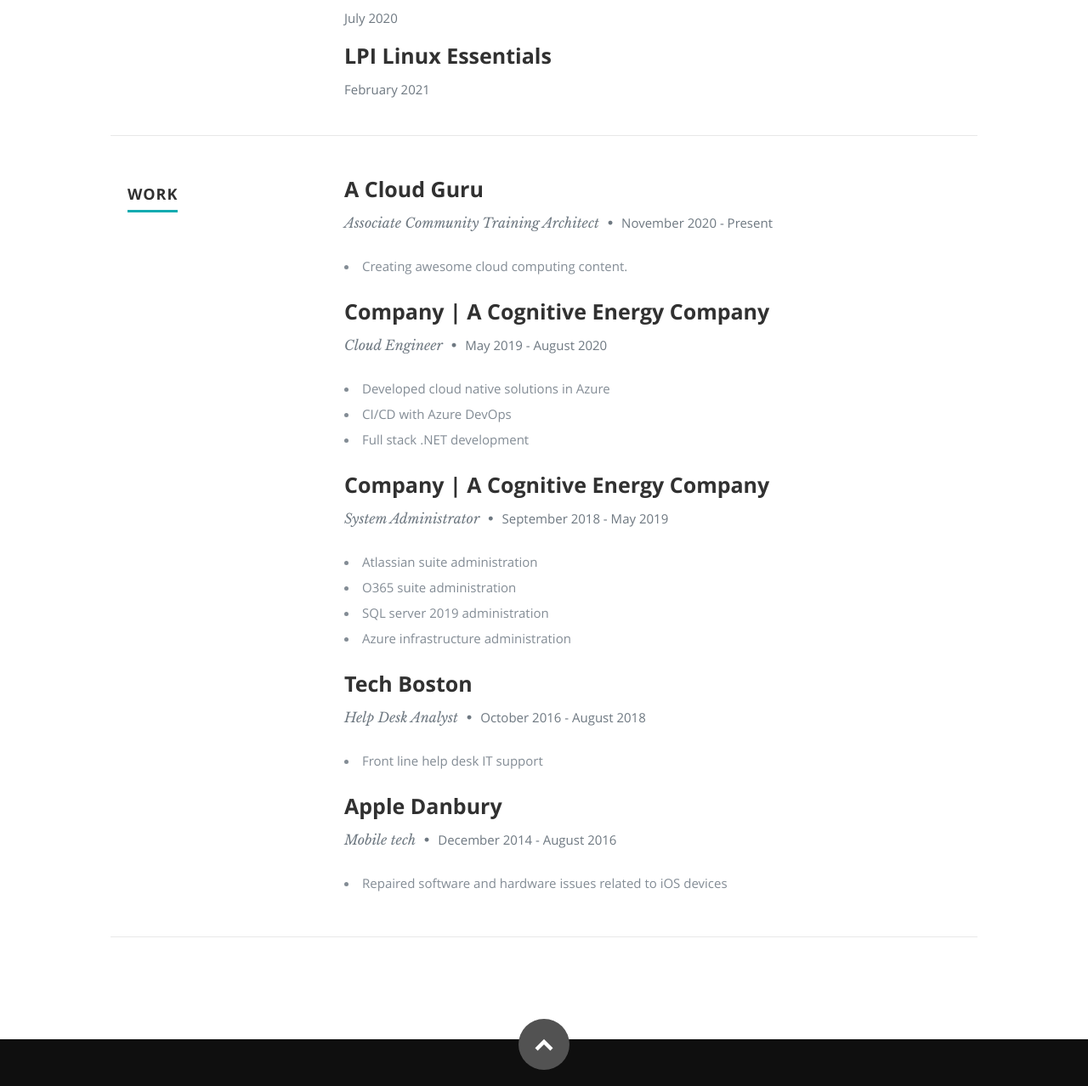
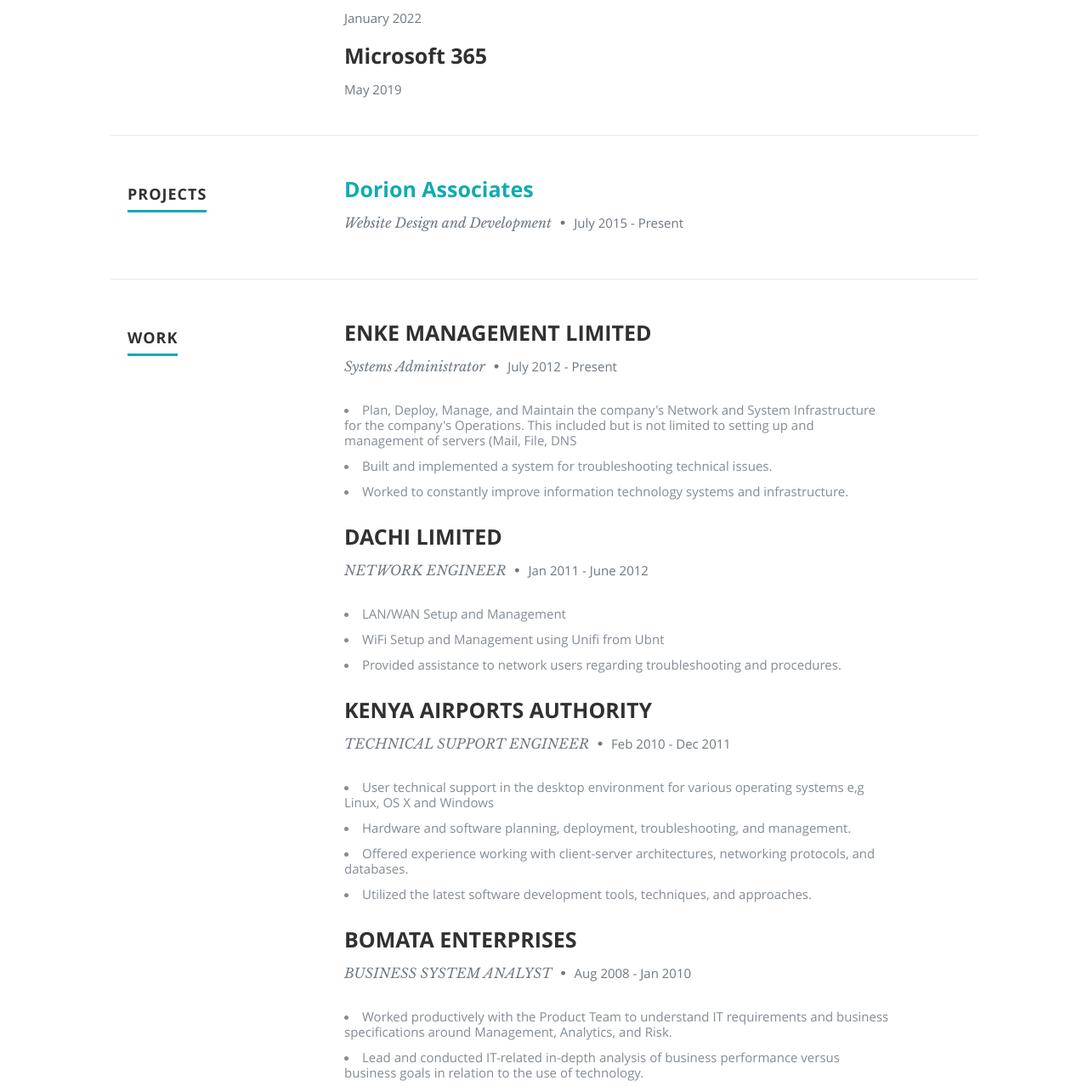
Before and after one commit to stephenwanaswa/azure-resume, a plain HTML site: page frontend/index.html in a window 1280 px wide. Shown: the part 1361-2639 px from the top of the page at 85% size. Drawn offline with nearby package versions, Linux system fonts and the light colour scheme; files whose address does not match are found by name.

Commit message:
updated homepage

```diff
--- a/frontend/css/layout.css
+++ b/frontend/css/layout.css
@@ -261,7 +261,7 @@
 #resume .header-col { padding-top: 9px; }
 #resume .main-col { padding-right: 10%; }
 
-.education, .work {
+.education, .projects, .work {
    margin-bottom: 48px;
    padding-bottom: 24px;
    border-bottom: 1px solid #E8E8E8;
--- a/frontend/index.html
+++ b/frontend/index.html
@@ -89,12 +89,11 @@
 
             <h2>ABOUT ME</h2>
 
-            <p> Hi, I'm Stephen Wanaswa, <span>Training Architect at <a href="https://acloud.guru">A Cloud Guru</a></span>, <span> <a href="https://mvp.microsoft.com/en-us/PublicProfile/5003866">Azure MVP</a></span>
-               and <span><a href="https://youtube.com/madebygps">YouTuber</a></span> focused on making cloud learning more accessible and less daunting for everyone.
+            <p> Hi, I'm Stephen Wanaswa, <span>Cloud computing enthusiast, learning different cloud computing technologies.
 
          </br>
       </br>
-       I built this page as part of the <span><a href="https://github.com/madebygps/cgc-azure-resume">Cloud Guru Azure Resume Challenge.</a></span>
+       I built this page as part of the <span><a href="https://github.com/stephenwanaswa/azure-resume">Cloud Guru Azure Resume Challenge.</a></span>
 
 
          </div> <!-- end .main-col -->
@@ -122,8 +121,8 @@
 
                <div class="twelve columns">
 
-                  <h3>AWS Certified Developer Associate</h3>
-                  <p class="info"><em class="date">March 2018</em></p>
+                  <h3>Azure Fundamentals AZ900</h3>
+                  <p class="info"><em class="date">October 2022</em></p>
 
                </div>
 
@@ -133,8 +132,8 @@
 
                <div class="twelve columns">
 
-                  <h3>Azure Fundamentals AZ900</h3>
-                  <p class="info"><em class="date">July 2020</em></p>
+                  <h3>AWS Certified Cloud Practitioner</h3>
+                  <p class="info"><em class="date">January 2022</em></p>
 
                </div>
 
@@ -144,8 +143,8 @@
 
                <div class="twelve columns">
 
-                  <h3>LPI Linux Essentials</h3>
-                  <p class="info"><em class="date">February 2021</em></p>
+                  <h3>Microsoft 365</h3>
+                  <p class="info"><em class="date">May 2019</em></p>
 
                </div>
 
@@ -155,6 +154,42 @@
 
       </div> <!-- End Education -->
 
+
+      <!-- Projects
+      ----------------------------------------------- -->
+      <div class="row projects">
+
+         <div class="three columns header-col">
+            <h1><span>Projects</span></h1>
+         </div>
+
+         <div class="nine columns main-col">
+
+            <div class="row item">
+
+               <div class="twelve columns">
+
+                  <h3> <a href="http://dorion.co.ke" target="_blank" rel="noopener noreferrer"> Dorion Associates</a></h3>
+                  <p class="info">Website Design and Development <span>&bull;</span> <em class="date">July 2015 - Present</em></p>
+
+                  <p>
+
+                  </p>
+
+               </div>
+
+            </div> <!-- item end -->
+
+
+
+
+
+
+
+
+         </div> <!-- main-col end -->
+
+      </div> <!-- End projects-->
 
       <!-- Work
       ----------------------------------------------- -->
@@ -170,11 +205,13 @@
 
                <div class="twelve columns">
 
-                  <h3>A Cloud Guru</h3>
-                  <p class="info">Associate Community Training Architect <span>&bull;</span> <em class="date">November 2020 - Present</em></p>
+                  <h3>ENKE MANAGEMENT LIMITED</h3>
+                  <p class="info">Systems Administrator <span>&bull;</span> <em class="date">July 2012 - Present</em></p>
 
                   <p>
-                  <li>Creating awesome cloud computing content.</li>
+                  <li>Plan, Deploy, Manage, and Maintain the company's Network and System Infrastructure for the company's Operations. This included but is not limited to setting up and management of servers (Mail, File, DNS</li>
+                  <li>Built and implemented a system for troubleshooting technical issues.</li>
+                  <li>Worked to constantly improve information technology systems and infrastructure.</li>
                   </p>
 
                </div>
@@ -185,13 +222,13 @@
 
                <div class="twelve columns">
 
-                  <h3>Company | A Cognitive Energy Company</h3>
-                  <p class="info">Cloud Engineer <span>&bull;</span> <em class="date">May 2019 - August 2020</em></p>
+                  <h3>DACHI LIMITED</h3>
+                  <p class="info">NETWORK ENGINEER <span>&bull;</span> <em class="date">Jan 2011 - June 2012</em></p>
 
                   <p>
-                     <li>Developed cloud native solutions in Azure</li>
-                     <li>CI/CD with Azure DevOps</li>
-                     <li>Full stack .NET development</li>
+                     <li>LAN/WAN Setup and Management</li>
+                     <li>WiFi Setup and Management using Unifi from Ubnt</li>
+                     <li>Provided assistance to network users regarding troubleshooting and procedures.</li>
                   </p>
 
                </div>
@@ -202,14 +239,14 @@
 
                <div class="twelve columns">
 
-                  <h3>Company | A Cognitive Energy Company</h3>
-                  <p class="info">System Administrator <span>&bull;</span> <em class="date">September 2018 - May 2019</em></p>
+                  <h3>KENYA AIRPORTS AUTHORITY</h3>
+                  <p class="info">TECHNICAL SUPPORT ENGINEER <span>&bull;</span> <em class="date">Feb 2010 - Dec 2011</em></p>
 
                   <p>
-                  <li>Atlassian suite administration</li>
-                  <li>O365 suite administration</li>
-                  <li>SQL server 2019 administration</li>
-                  <li>Azure infrastructure administration</li>
+                  <li>User technical support in the desktop environment for various operating systems e,g Linux, OS X and Windows</li>
+                  <li>Hardware and software planning, deployment, troubleshooting, and management.</li>
+                  <li>Offered experience working with client-server architectures, networking protocols, and databases.</li>
+                  <li>Utilized the latest software development tools, techniques, and approaches.</li>
                   </p>
 
                </div>
@@ -220,32 +257,23 @@
 
                <div class="twelve columns">
 
-                  <h3>Tech Boston</h3>
-                  <p class="info">Help Desk Analyst <span>&bull;</span> <em class="date">October 2016 - August 2018</em></p>
+                  <h3>BOMATA ENTERPRISES</h3>
+                  <p class="info">BUSINESS SYSTEM ANALYST <span>&bull;</span> <em class="date">Aug 2008 - Jan 2010</em></p>
 
                   <p>
-                  <li>Front line help desk IT support</li>
+                  <li>Worked productively with the Product Team to understand IT requirements and business specifications around Management, Analytics, and Risk.</li>
+                  <li>Lead and conducted IT-related in-depth analysis of business performance versus business goals in relation to the use of technology.</li>
+                  <li>Created innovative and usable IT-related solutions.</li>
+                  <li>Managed and supported business risk and worked to develop and implement strategic solutions.</li>
+
+
                   </p>
 
                </div>
 
             </div> <!-- item end -->
 
-            <div class="row item">
-
-               <div class="twelve columns">
-
-                  <h3>Apple Danbury</h3>
-                  <p class="info">Mobile tech <span>&bull;</span> <em class="date">December 2014 - August 2016</em></p>
-
-                  <p>
-                  <li>Repaired software and hardware issues related to iOS devices</li>
-
-                  </p>
-
-               </div>
-
-            </div> <!-- item end -->
+             <!-- item end -->
 
          </div> <!-- main-col end -->
 
@@ -266,12 +294,10 @@
          <div class="twelve columns">
 
             <ul class="social-links">
-               <li><a href="https://twitter.com/madebygps"><i class="fa fa-twitter"></i></a></li>
-               <li><a href="https://linkedin.com/in/gwyneth-pena"><i class="fa fa-linkedin"></i></a></li>
-               <li><a href="https://madebygps.com"><i class="fa fa-external-link"></i></a></li>
-               <li><a href="https://instagram.com/madebygps"><i class="fa fa-instagram"></i></a></li>
-               <li><a href="https://youtube.com/madebygps"><i class="fa fa-youtube"></i></a></li>
-               <li><a href="https://github.com/madebygps/cgc-azure-resume"><i class="fa fa-github"></i></a></li>
+               <li><a href="https://twitter.com/stevewanaswa"><i class="fa fa-twitter"></i></a></li>
+               <li><a href="https://wekesa.xyz"><i class="fa fa-external-link"></i></a></li>
+               <li><a href="https://linkedin.com/in/stephen-wanaswa"><i class="fa fa-linkedin"></i></a></li>
+               <li><a href="https://github.com/stephenwanaswa"><i class="fa fa-github"></i></a></li>
             </ul>
 
             <ul class="copyright">
```
